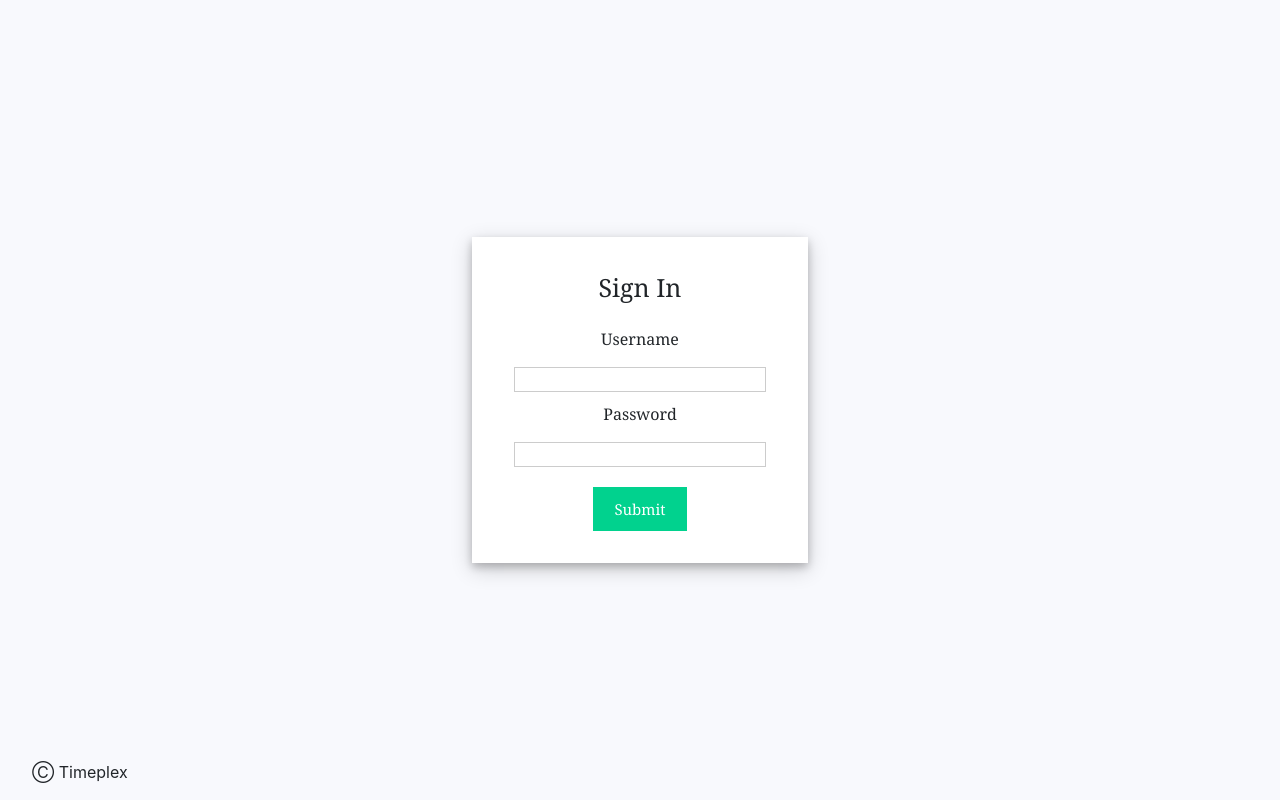
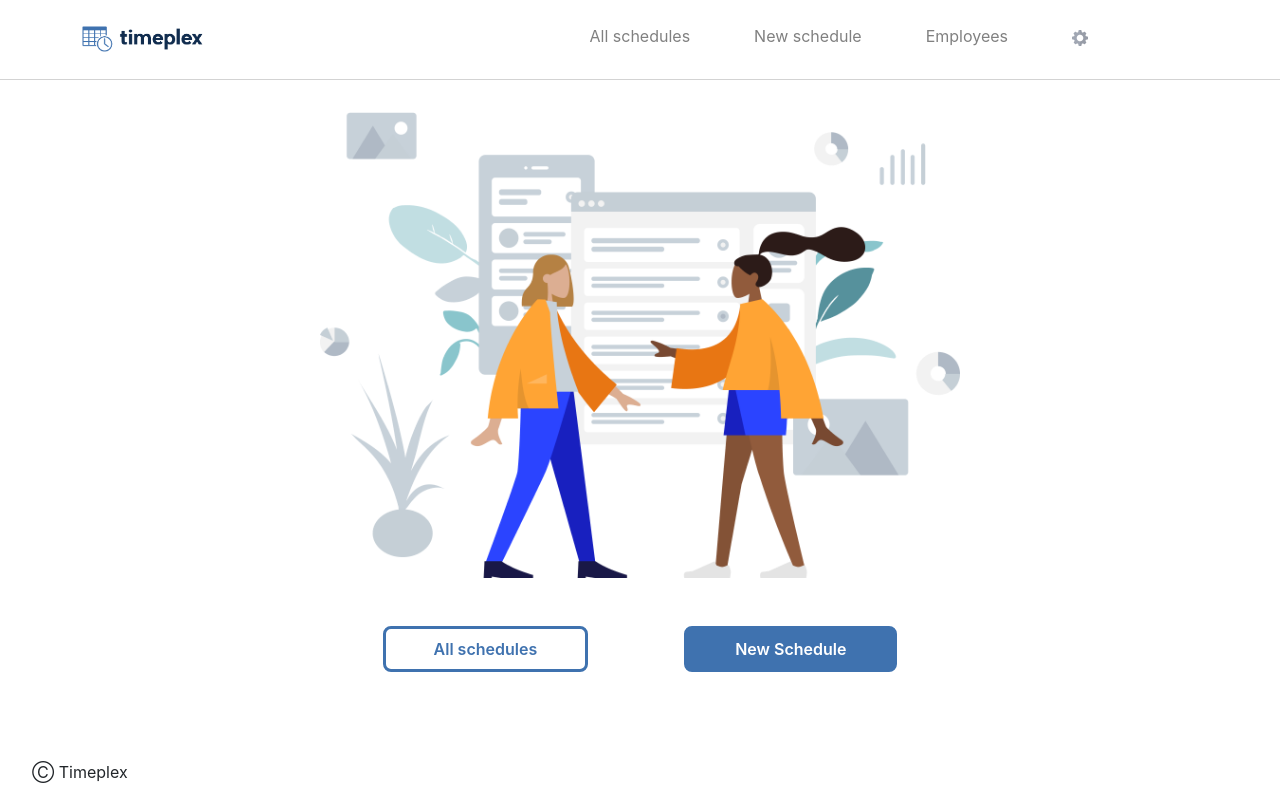
Before and after one commit to lukasernsund/timeplex, a React (Create React App) app in the folder frontend/: page / in a window 1280 px wide. Shown: the top 800 px of the page. Built offline with nearby package versions, Linux system fonts and the light colour scheme.

Commit message:
försök 2

```diff
--- a/frontend/src/App.js
+++ b/frontend/src/App.js
@@ -11,7 +11,7 @@ import React, { Component } from 'react';
 function App() {
   return (
     <div className="App">
-        <LoggaIn />
+        {/* <LoggaIn /> */}
         <Header />
         <MainContent />
         <Footer />
```
